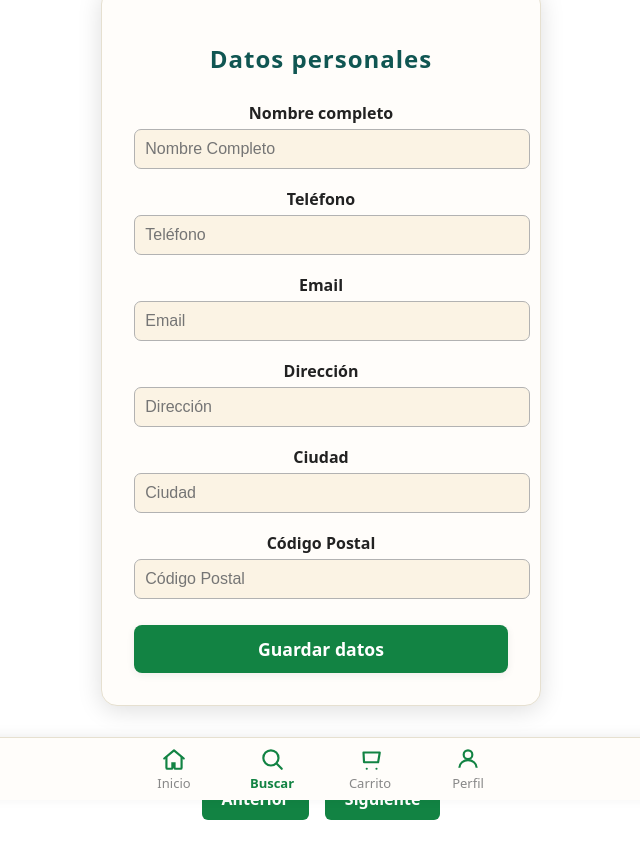
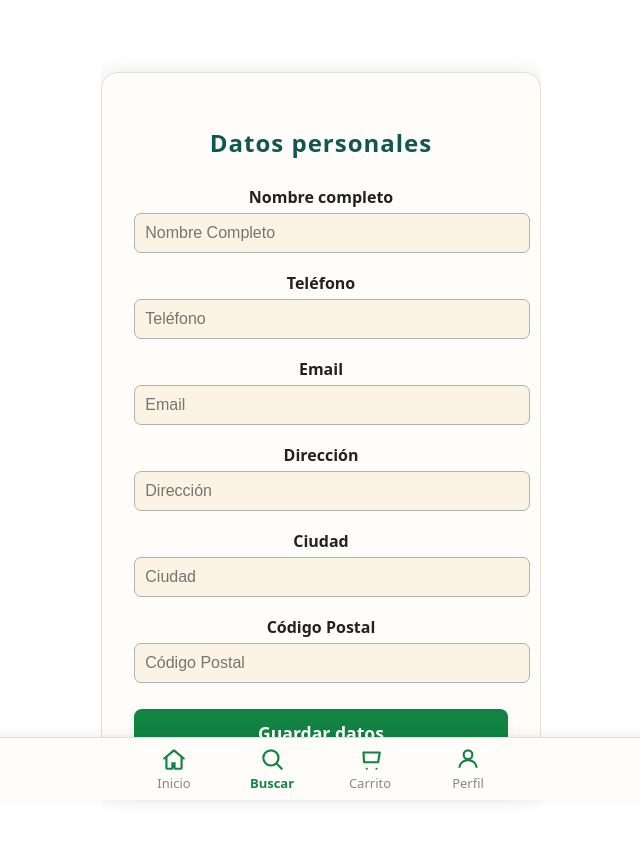
Before and after one commit to wakanina-arch/elbosque, a React (Vite) app in the folder apps/AppPizzaCasera/: page / in a window 1280 px wide. Both pictures are taken after a click on the button "Buscar". Shown: the top 858 px of the page, without its empty margins (319-959 px from the left). Before the commit the page ends 820 px from the top, so only its background shows below. Built offline with nearby package versions, Linux system fonts and the light colour scheme.

Commit message:
Refactorizar layout de AppRouter para mostrar botones Anterior/Siguiente correctamente

```diff
--- a/apps/AppPizzaCasera/src/AppRouter.jsx
+++ b/apps/AppPizzaCasera/src/AppRouter.jsx
@@ -98,29 +98,45 @@ function AppRouter() {
 
   return (
     <div style={{
-      height: 'calc(100vh - 65px)',
+      height: '100vh',
       position: 'relative',
       display: 'flex',
       flexDirection: 'column',
-      justifyContent: 'center',
-      alignItems: 'center',
       paddingBottom: 0,
     }}>
+      {/* Contenedor de contenido - toma todo menos la navbar */}
       <div style={{
         flex: 1,
         width: '100%',
         display: 'flex',
         flexDirection: 'column',
-        justifyContent: 'center',
-        alignItems: 'center',
-        height: '100%',
+        overflow: 'auto',
+        paddingBottom: '80px',
       }}>
-        {componenteActual}
+        <div style={{
+          flex: 1,
+          width: '100%',
+          display: 'flex',
+          flexDirection: 'column',
+          justifyContent: 'center',
+          alignItems: 'center',
+        }}>
+          {componenteActual}
+        </div>
+
+        {/* Botones de navegación */}
         {idPantalla !== "bienvenida" && (
-          <div style={{ display: "flex", justifyContent: "center", margin: "2rem", gap: "1rem" }}>
+          <div style={{
+            display: "flex",
+            justifyContent: "center",
+            alignItems: "center",
+            gap: "1rem",
+            padding: "1.5rem",
+            width: '100%',
+          }}>
             {indice > 0 && (
               <button onClick={anterior} style={{
-                padding: "10px 20px",
+                padding: "10px 24px",
                 backgroundColor: "#128343",
                 color: "#fff",
                 border: "none",
@@ -133,7 +149,7 @@ function AppRouter() {
             )}
             {indice < pantallas.length - 1 && (
               <button onClick={siguiente} style={{
-                padding: "10px 20px",
+                padding: "10px 24px",
                 backgroundColor: "#128343",
                 color: "#fff",
                 border: "none",
@@ -147,6 +163,7 @@ function AppRouter() {
           </div>
         )}
       </div>
+
       {/* Barra de navegación inferior */}
       <PerfilModal
         open={perfilAbierto}
```
